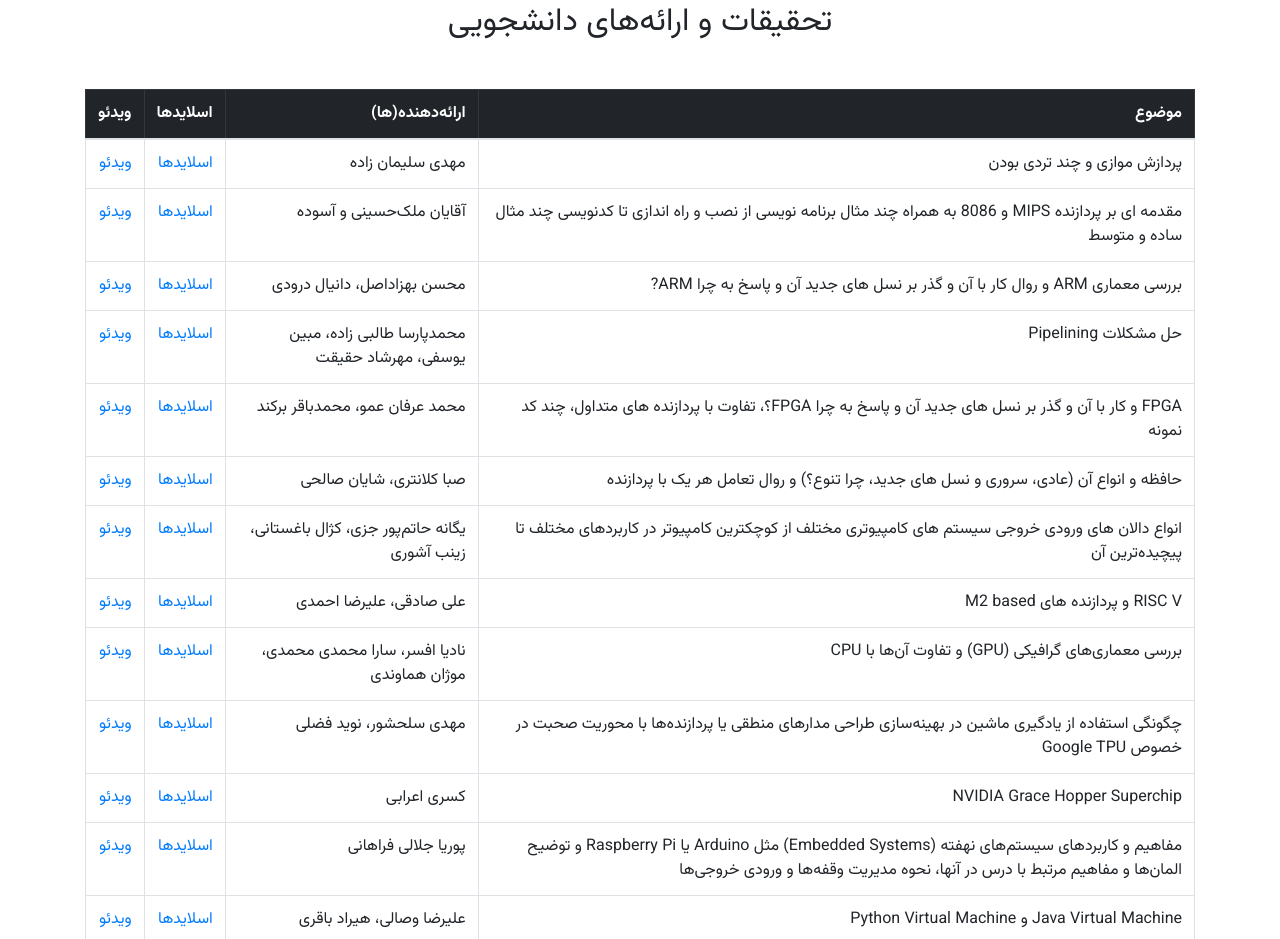
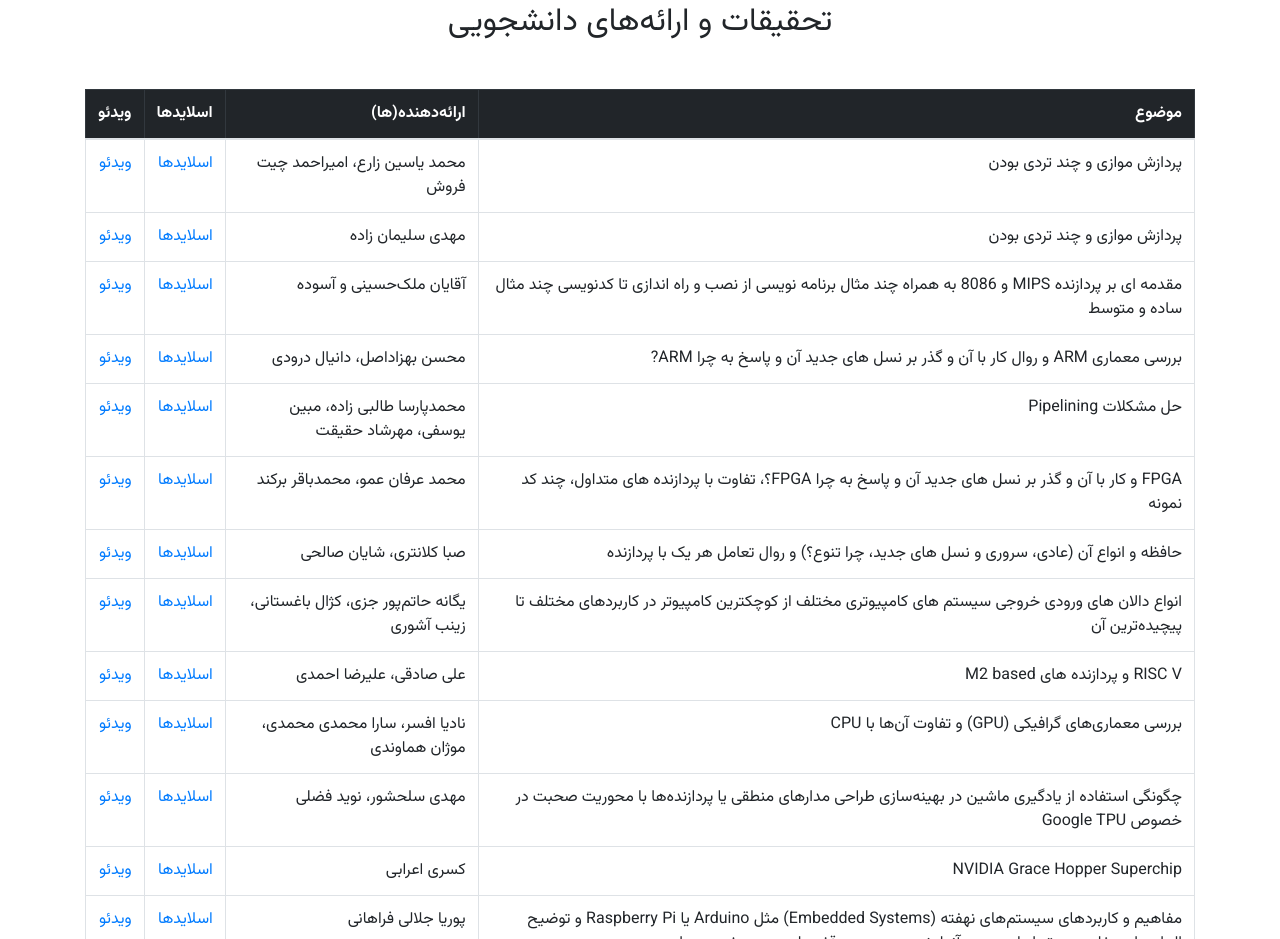
Before and after one commit to pcssharif/pcssharif.github.io, a plain HTML site: page index.html in a window 1280 px wide. Shown: the part 2016-2955 px from the top of the page. Drawn offline with Linux system fonts and the light colour scheme.

Commit message:
add item

```diff
--- a/index.html
+++ b/index.html
@@ -308,6 +308,12 @@
                     </thead>
                     <tbody>
                         <tr>
+                            <td data-en="Parallel Processing and Multithreading" data-fa="پردازش موازی و چند تردی بودن">توضیحی بر نرم افزار لاجیسیم - Logisim</td>
+                            <td>محمد یاسین زارع، امیراحمد چیت‌ فروش</td>
+                            <td><a href="#" class="text-primary text-decoration-underline" data-en="Slides" data-fa="اسلایدها">اسلایدها</a></td>
+                            <td><a href="#" class="text-primary text-decoration-underline" data-en="Video" data-fa="ویدئو">ویدئو</a></td>
+                        </tr>
+                        <tr>
                             <td data-en="Parallel Processing and Multithreading" data-fa="پردازش موازی و چند تردی بودن">پردازش موازی و چند تردی بودن</td>
                             <td>مهدی سلیمان زاده</td>
                             <td><a href="#" class="text-primary text-decoration-underline" data-en="Slides" data-fa="اسلایدها">اسلایدها</a></td>
```
